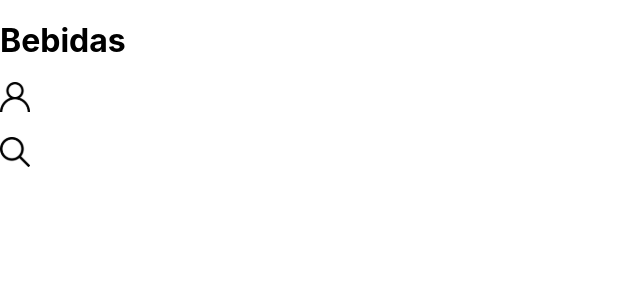
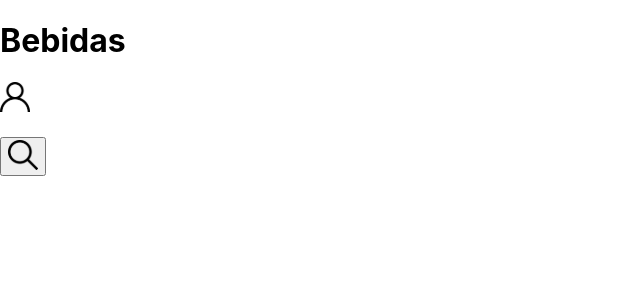
Before and after one commit to tryber/sd-04-recipes-app-11, a React (Create React App) app: page /bebidas in a window 1280 px wide. Shown: the top 300 px of the page, without its empty margins (0-640 px from the left). Built offline with nearby package versions, Linux system fonts and the light colour scheme.

Commit message:
Header finally

```diff
--- a/src/Components/Header.jsx
+++ b/src/Components/Header.jsx
@@ -18,12 +18,10 @@ const Header = (props) => {
         <h1 data-testid="page-title">{title}</h1>
         {props.noIcon ? null : (
           <div>
-            <img
-              src={searchIcon}
-              onClick={() => setShowSearch(!showSearch)}
-              alt="searchIcon"
-              data-testid="search-top-btn"
-            />
+            <button onClick={() => setShowSearch(!showSearch)}>
+              <img src={searchIcon} alt="searchIcon" data-testid="search-top-btn" />
+            </button>
+
             <OpenSearch />
           </div>
         )}
```
Also changed, not shown: src/Components/HeaderDrinks.jsx (deleted, +0 -11 lines), src/Components/HeaderFoods.jsx (deleted, +0 -12 lines), src/pages/Profile.js (+6 -4 lines).
